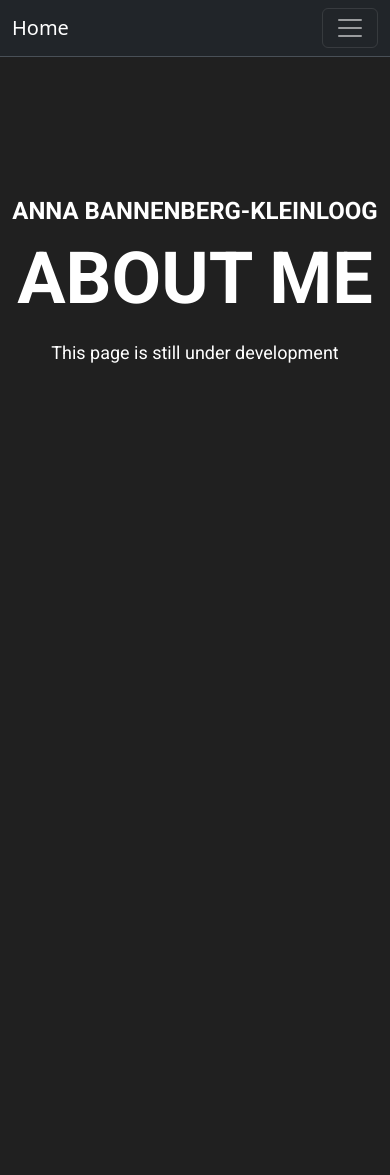
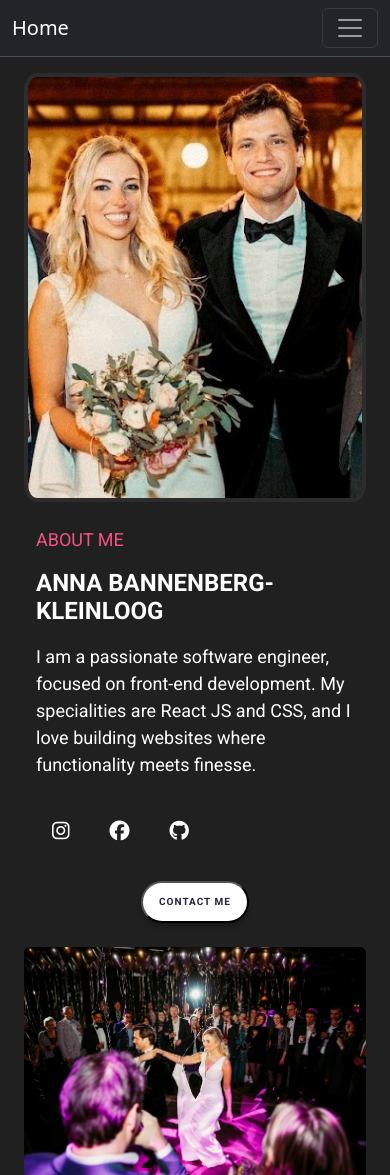
Before and after one commit to Annak506/Responsive-website-shecodes-project, a plain HTML site: page about.html in a window 390 px wide. Shown: the top 1175 px of the page. Before the commit the page ends 844 px from the top, so only its background shows below. Drawn offline with nearby package versions, Linux system fonts and the light colour scheme.

Commit message:
made custom-cols for the about-page

```diff
--- a/about.html
+++ b/about.html
@@ -5,7 +5,7 @@
     <meta name="viewport" content="width=device-width, initial-scale=1.0">
     <title>Responsive project sheCodes</title>
     <!-- bootstrap css --> <link href="https://cdn.jsdelivr.net/npm/bootstrap@5.3.2/dist/css/bootstrap.min.css" rel="stylesheet" integrity="sha384-T3c6CoIi6uLrA9TneNEoa7RxnatzjcDSCmG1MXxSR1GAsXEV/Dwwykc2MPK8M2HN" crossorigin="anonymous">
-    <!-- css file --> <link href="styles/style.css" rel="stylesheet">
+    <!-- css file --> <link href="styles/about.css" rel="stylesheet">
     <!-- fonts --> <link rel="preconnect" href="https://fonts.googleapis.com">
     <!-- fonts --> <link rel="preconnect" href="https://fonts.gstatic.com" crossorigin>
     <!-- fonts --> <link href="https://fonts.googleapis.com/css2?family=Roboto:ital,wght@0,100;0,300;0,400;0,500;0,700;0,900;1,100;1,300;1,400;1,500;1,700;1,900&display=swap" rel="stylesheet">
@@ -13,7 +13,7 @@
     <!-- fontawesome --> <script src="https://kit.fontawesome.com/3ca690a445.js" crossorigin="anonymous"></script>
 
 </head>
-<body>
+<body class="about-page">
     <nav class="navbar bg-dark border-bottom border-body" data-bs-theme="dark">
     <div class="container-fluid">
     <a class="navbar-brand" href="/">Home</a>
@@ -36,9 +36,53 @@
   </div>
     </nav>
 
-    <h3> ANNA BANNENBERG-KLEINLOOG</h3>
-    <h1> ABOUT ME </h1>
-    <p> This page is still under development </p>
 
+</div>
+
+<div class="container-fluid">
+    <div class="row">
+        <div class="custom-col text-center pt-3 d-flex justify-content-end">
+            <img class="profile-pic" src="images/profile.jpg" alt="Profile Picture">
+        </div>
+
+        <div class="about-container custom-col text-center p-4 d-flex flex-column justify-content-start">
+            <div class="about-info">
+                <p class="pink">ABOUT ME</p>
+                <h3 class="name">ANNA BANNENBERG-KLEINLOOG</h3>
+                <p class="me-info">I am a passionate software engineer, focused on front-end development. My specialities are React JS and CSS, and I love building websites where functionality meets finesse.</p>
+                <div class="icons">
+                    <div class="d-flex justify-content-center mt-3">
+                        <span class="mx-2 mb-4 mt-4"><a href="https://www.instagram.com/annabanana.506/" target="_blank" rel="noopener noreferrer"><i class="fab fa-instagram fa-lg mx-3 text-white"></i></a></span>
+                        <span class="mx-2 mb-4 mt-4"><a href="https://www.facebook.com/anna.kleinloog/" target="_blank" rel="noopener noreferrer"><i class="fab fa-facebook fa-lg mx-3 text-white"></i></a></span>
+                        <span class="mx-2 mb-4 mt-4"><a href="https://github.com/Annak506/SheCodes-Responsive-Week3-Homework" target="_blank" rel="noopener noreferrer"><i class="fab fa-github fa-lg mx-3 text-white"></i></a></span>
+                    </div>
+                </div>
+                 <button class="contactBtn" id="contactBtn" onclick="openContactPage()">Contact me</button>
+            </div>
+        </div>
+    </div>
+
+    <div class="row gallery">
+        <div class="col-md-4">
+             <img class="img-fluid rounded m-3   object-fit-cover" src="/images/weddingpic1.jpg"></img>
+        </div>
+        <div class="col-md-4">
+             <img class="img-fluid rounded m-3   object-fit-cover" src="/images/weddingpic2.jpg"></img>
+        </div>
+        <div class="col-md-4">
+             <img class="img-fluid rounded m-3   object-fit-cover" src="/images/weddingpic4.jpg"></img>
+        </div>
+    </div>
+</div>
+
+<footer>
+   <p class="centered"> <small> Coded by Anna Bannenberg-Kleinloog, 2024 </small> </p>
+</footer>
+
+   <script>
+        function openContactPage() {
+            window.open('/contact.html', '_blank');
+        }
+    </script>
 </body>
 </html>
--- /dev/null
+++ b/styles/about.css
@@ -0,0 +1,257 @@
+h1 {
+  font-family: "Roboto", sans-serif;
+  font-weight: bold;
+  text-align: center;
+  font-size: 72px;
+  color: white;
+  letter-spacing: 10%;
+  line-height: auto;
+  margin-top: 10px;
+}
+
+h3 {
+  font-family: "Roboto", sans-serif;
+  font-weight: bold;
+  text-align: center;
+  font-size: 24px;
+  color: white;
+  letter-spacing: 10%;
+  line-height: auto;
+  margin-top: 140px;
+}
+
+body {
+  background-color: rgb(32, 32, 32);
+}
+
+.container {
+  width: 100%
+}
+
+.row{
+    width: 100%;
+}
+
+p {
+  margin-top: 17px;
+  font-family: "Roboto", sans-serif;
+  text-align: center;
+  font-size: 18px;
+  color: white;
+  line-height: auto;
+}
+
+.getStartedBtn {
+  display: block;
+  margin: 0px auto;
+  background-color: white;
+  color: #272142;
+  box-shadow: 0px 4px 4px rgba(0, 0, 0, 0.25);
+  border-radius: 50px;
+  padding: 25px 18px;
+  gap: 10px;
+  text-align: center;
+  font-family: "Roboto", sans-serif;
+  font-style: normal;
+  font-weight: 700;
+  font-size: 14px;
+  line-height: 7px;
+  letter-spacing: 0.1em;
+  text-transform: uppercase;
+  margin-bottom: 60px;
+}
+
+ .object-fit-cover {
+        object-fit: cover;
+    }
+
+    .icons{
+        margin-bottom: 20px;
+        text-size-adjust: 15px;
+    }
+
+.profile-pic{
+    max-width: 100%;
+    border-radius: 4%;
+    border:  4px solid rgba(92, 89, 89, 0.2);
+}
+
+.pink{
+    color: #F65282;
+    text-align:start;
+}
+
+.about-info{
+    padding-top: 40px;
+    padding-right: 250px;
+}
+.name{
+    margin-top: 0px;
+    text-align:start;
+}
+
+.me-info{
+    text-align: start;
+    font-size: 18px;
+
+}
+
+.contactBtn{
+  display: block;
+  background-color: white;
+  color: #272142;
+  box-shadow: 0px 4px 4px rgba(0, 0, 0, 0.25);
+  border-radius: 50px;
+  padding: 16px 16px;
+  gap: 10px;
+  text-align: center;
+  font-family: "Roboto", sans-serif;
+  font-style: normal;
+  font-weight: 700;
+  font-size: 10px;
+  line-height: 6px;
+  letter-spacing: 0.1em;
+  text-transform: uppercase;
+  margin-bottom: 60px;
+  margin: 0px auto;
+}
+
+.gallery{
+    padding: 45px 70px 5px 70px;
+    margin-bottom: 30px;
+}
+
+footer{
+    background-color: rgb(40, 35, 35);
+    height: 20px;
+    margin-top: 30px;
+    margin-bottom: 10px;
+}
+
+.centered{
+    padding-top: 10px;
+}
+
+small{
+    font-size: 12px;
+}
+
+   @media (max-width: 1250px) {
+        .custom-col {
+            width: 100%;
+            flex: 0 0 100%;
+            max-width: 100%;
+        }
+    }
+
+    @media (min-width: 1251px) {
+        .custom-col {
+            width: 50%;
+            flex: 0 0 50%;
+            max-width: 50%;
+        }
+    }
+
+
+
+      @media (max-width: 430px) {
+            .about-info {
+                padding-right: 0;
+                padding-top: 0px;
+                 margin-top: 0px;
+
+            }
+
+            .profile-pic {
+                margin: 0 auto;
+            }
+
+            .row{
+                margin: 0 auto;
+            }
+
+            .img{
+                object-fit: none;
+                margin: 0 auto;
+            }
+
+            .img-fluid.rounded.m-3.object-fit-cover {
+              margin: 0 !important;
+              padding-bottom: 20px;
+            }
+
+            .about-container  {
+                padding-top: 0px;
+                margin-top: 0px;
+            }
+
+           .icons {
+                text-align: left !important;
+                padding: 0px 0px;
+                margin-bottom: 15px;
+                margin-left: 0px;
+                margin-top: 0px;
+                display: flex;
+                justify-content: left;
+            }
+
+          .icons .d-flex.justify-content-center.mt-3 {
+                justify-content: flex-start !important;
+                margin-top: 0px !important;
+                margin-left: 0px !important;
+                padding-left: 0px !important;
+            }
+
+           .icons .d-flex.justify-content-center.mt-3 .mx-2{
+                 margin-left: 0px !important;
+           }
+
+            .contactBtn {
+                text-align: left;
+                 margin: 0px auto;
+            }
+
+            .pink{
+                margin-top: 0px;
+                padding-top: 0px;
+            }
+
+
+            .gallery{
+                padding: 0px;
+                margin-bottom: 0px;
+            }
+
+           footer{
+            margin-top: 0px;
+            margin-bottom: 0px;
+            font-size: 14px;
+           }
+
+
+
+        }
+
+
+
+        @media (min-width: 430px) and (max-width: 1250px) {
+
+
+     .profile-pic {
+        margin: 0 auto;
+    }
+
+        .about-info {
+                padding-right: 0;
+                padding-top: 0px;
+                 margin: 10px 70px;
+
+            }
+
+        .contactBtn {
+             margin: 0px auto;
+             margin-bottom: -15px;
+
+        }
+
+}
--- a/styles/style.css
+++ b/styles/style.css
@@ -67,16 +67,83 @@ p {
 
     .icons{
         margin-bottom: 20px;
+        text-size-adjust: 15px;
     }
 
-  @media (max-width: 595px) {
-  .container [class^="col"] {
+.profile-pic{
+    max-width: 100%;
+    border-radius: 4%;
+    border:  4px solid rgba(92, 89, 89, 0.2);
+}
+
+.pink{
+    color: #F65282;
+    text-align:start;
+}
+
+.about-info{
+    padding-top: 40px;
+    padding-right: 250px;
+}
+.name{
+    margin-top: 0px;
+    text-align:start;
+}
+
+.me-info{
+    text-align: start;
+    font-size: 18px;
+
+}
+
+.contactBtn{
+  display: block;
+  background-color: white;
+  color: #272142;
+  box-shadow: 0px 4px 4px rgba(0, 0, 0, 0.25);
+  border-radius: 50px;
+  padding: 16px 16px;
+  gap: 10px;
+  text-align: center;
+  font-family: "Roboto", sans-serif;
+  font-style: normal;
+  font-weight: 700;
+  font-size: 10px;
+  line-height: 6px;
+  letter-spacing: 0.1em;
+  text-transform: uppercase;
+  margin-bottom: 60px;
+}
+
+.gallery{
+    padding: 45px 70px 5px 70px;
+    margin-bottom: 30px;
+}
+
+footer{
+    background-color: rgb(40, 35, 35);
+    height: 80px;
+    margin-top: 30px;
+    margin-bottom: 30px;
+}
+
+.centered{
+    padding-top: 10px;
+}
+
+small{
+    font-size: 12px;
+}
+
+
+@media (max-width: 595px) {
+   .container [class^="col"] {
     margin-bottom:80px;
 
   }
 
-   .icons{
-        margin-bottom: 80px;
+footer .icons{
+        justify-content: center;
     }
 
 
@@ -88,11 +155,7 @@ p {
 
   }
 
-  .icons{
-        margin-bottom: 80px;
+  footer .icons{
+           justify-content: center;
     }
-
-
-
-
-}
+  }
```
Also changed, not shown: index.html (+6 -6 lines), images/anna.jpg (added), images/profile.jpg (added).
